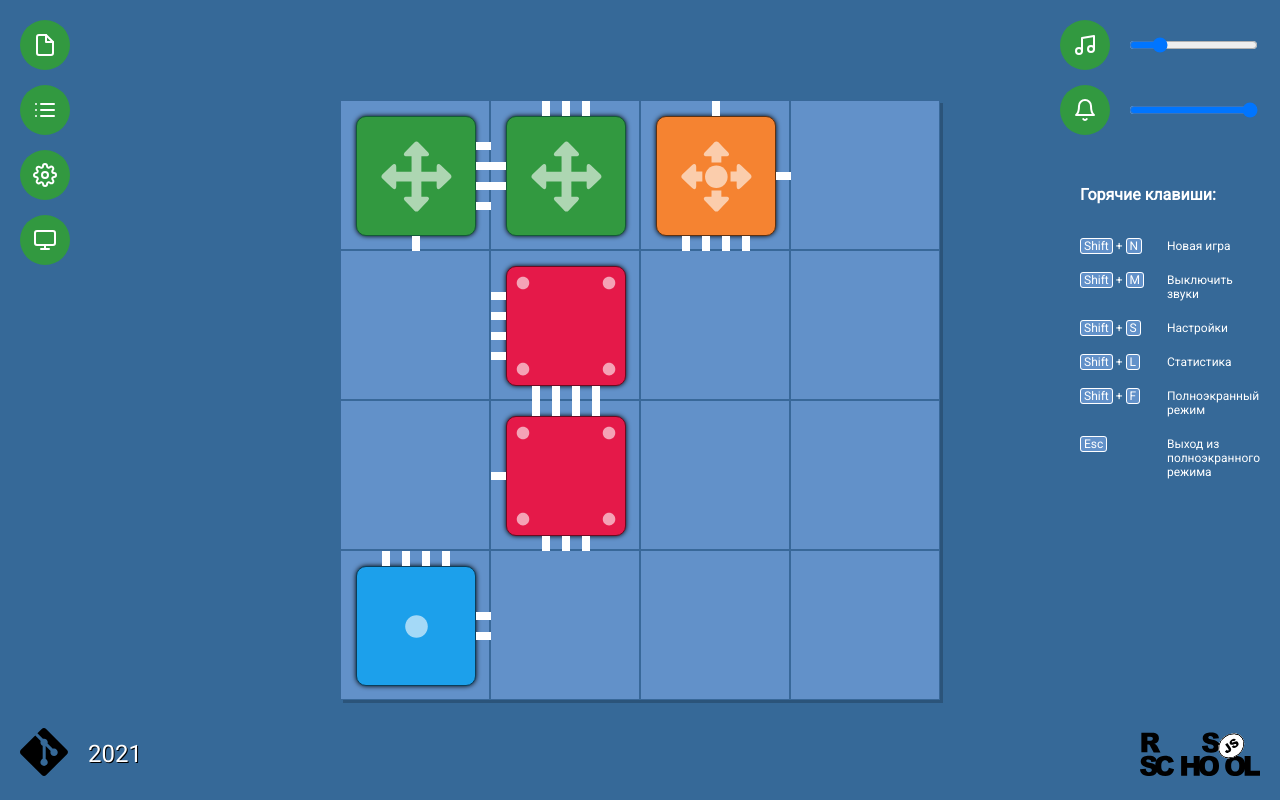
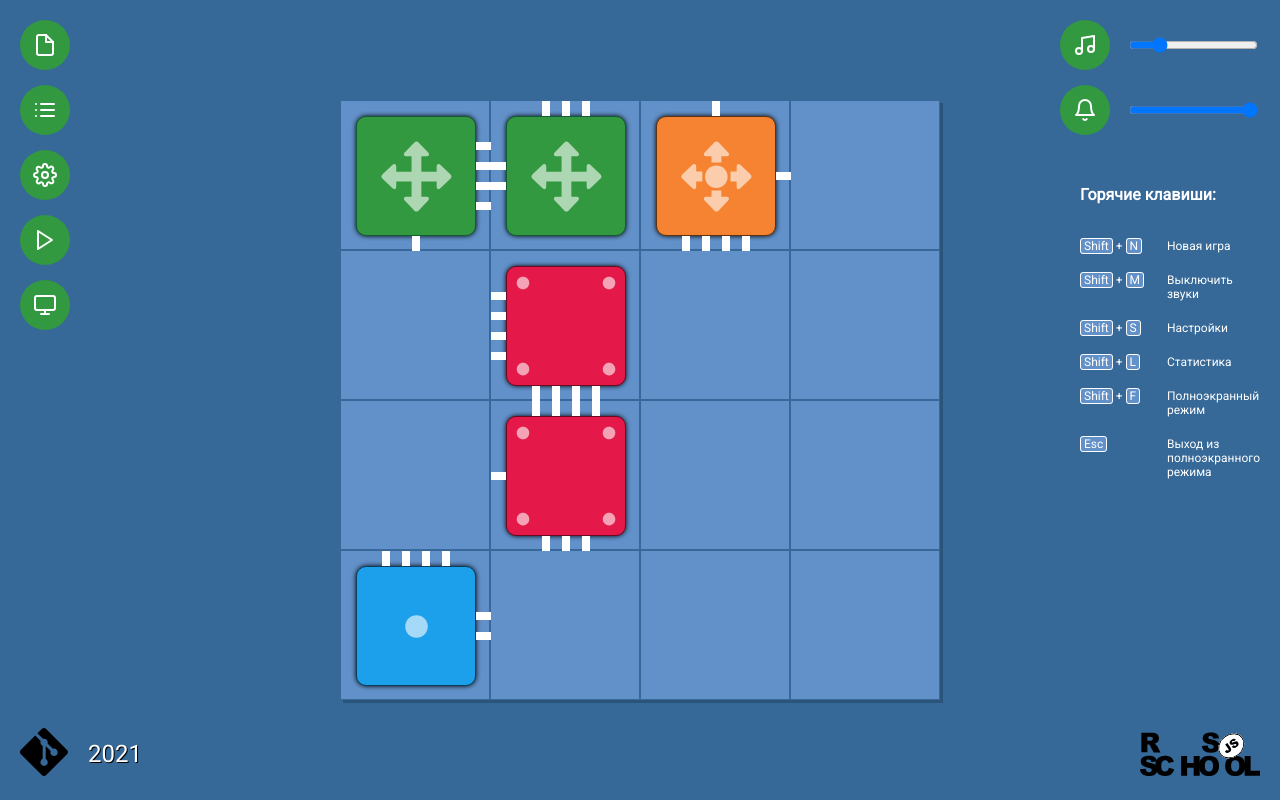
Before and after one commit to victorlitvinenko/react-game, a React (Create React App) app: page / in a window 1280 px wide. Built offline with nearby package versions, Linux system fonts and the light colour scheme; no server answers; the HTML template or start-up script is replaced by a standard one.

Commit message:
feat: implement auto play

```diff
--- a/src/components/Game/Cube.tsx
+++ b/src/components/Game/Cube.tsx
@@ -61,7 +61,11 @@ const Cube: React.FC<Props> = ({ value, index }) => {
   });
 
   useEffect(() => {
-    value.changeTurns(rotation % 4);
+    setRotation(value.turns);
+  }, [value.turns]);
+
+  useEffect(() => {
+    value.changeTurns(rotation);
   }, [rotation, value]);
 
   useEffect(() => {
--- a/src/components/Game/Ui.tsx
+++ b/src/components/Game/Ui.tsx
@@ -108,6 +108,14 @@ const Ui: React.FC = () => {
         </NavLink>
         <Btn
           onClick={() => {
+            GridStore.init();
+            GridStore.autoPlay();
+          }}
+        >
+          <Icon.Play color="white" />
+        </Btn>
+        <Btn
+          onClick={() => {
             document.documentElement.requestFullscreen();
           }}
         >
--- a/src/stores/data/grid/cube.ts
+++ b/src/stores/data/grid/cube.ts
@@ -40,21 +40,29 @@ export class CubeType {
 
   connections: ConnectionsType;
 
-  constructor(kind: Kinds, turns = 0, connections = initialConnections) {
+  startPosition: number;
+
+  constructor(
+    kind: Kinds,
+    startPosition: number,
+    turns = 0,
+    connections = initialConnections
+  ) {
     this.id = runningId;
     runningId += 1;
     this.kind = kind;
     this.turns = turns;
     this.connections = connections;
+    this.startPosition = startPosition;
     makeAutoObservable(this);
   }
 
   get currentConnections(): ConnectionsType {
     return {
-      [(Sides.Top + this.turns) % 4]: this.connections[Sides.Top],
-      [(Sides.Right + this.turns) % 4]: this.connections[Sides.Right],
-      [(Sides.Bottom + this.turns) % 4]: this.connections[Sides.Bottom],
-      [(Sides.Left + this.turns) % 4]: this.connections[Sides.Left],
+      [(Sides.Top + (this.turns % 4)) % 4]: this.connections[Sides.Top],
+      [(Sides.Right + (this.turns % 4)) % 4]: this.connections[Sides.Right],
+      [(Sides.Bottom + (this.turns % 4)) % 4]: this.connections[Sides.Bottom],
+      [(Sides.Left + (this.turns % 4)) % 4]: this.connections[Sides.Left],
     } as ConnectionsType;
   }
 
--- a/src/stores/data/grid/grid-store.ts
+++ b/src/stores/data/grid/grid-store.ts
@@ -5,6 +5,8 @@ import random from '../../../libs/random';
 import { CubeType, Kinds, Sides } from './cube';
 import SettingsStore from '../../settings/settings-store';
 import StatisticsStore from '../../statistics/statistics-store';
+
+const AUTOPLAY_DELAY = 300;
 
 class GridStore {
   SettingsStore = SettingsStore;
@@ -38,7 +40,12 @@ class GridStore {
     positions?.forEach((position) => {
       if (position) {
         this.grid.push(
-          new CubeType(position.kind, position.turns, position.connections)
+          new CubeType(
+            position.kind,
+            position.startPosition,
+            position.turns,
+            position.connections
+          )
         );
       } else {
         this.grid.push(null);
@@ -52,6 +59,49 @@ class GridStore {
     this.createConnections();
     this.shuffleCubes();
     StatisticsStore.reset();
+  }
+
+  autoPlay() {
+    if (!this.hasWon) {
+      StatisticsStore.changeMovesCount(0);
+      let counter = 0;
+      this.grid.forEach(async (cell, idx) => {
+        if (cell) {
+          if (cell.turns % 4 !== 0) {
+            setTimeout(() => {
+              if (cell.turns % 4 !== 0) cell.changeTurns(0);
+            }, counter * AUTOPLAY_DELAY);
+            counter += 1;
+          }
+          if (cell.startPosition !== idx) {
+            setTimeout(() => {
+              const emptyCellsPositions = this.grid.reduce(
+                (acc: number[], el: CubeType | null, ind: number) => {
+                  if (!el) return [...acc, ind];
+                  return acc;
+                },
+                []
+              );
+              if (cell.startPosition !== idx)
+                if (this.grid[cell.startPosition]) {
+                  this.moveCube(
+                    idx,
+                    emptyCellsPositions[
+                      random(0, emptyCellsPositions.length - 1)
+                    ]
+                  );
+                } else {
+                  this.moveCube(idx, cell.startPosition);
+                }
+            }, counter * AUTOPLAY_DELAY);
+            counter += 1;
+          }
+        }
+      });
+      setTimeout(() => {
+        if (!this.hasWon) this.autoPlay();
+      }, counter * AUTOPLAY_DELAY);
+    }
   }
 
   get hasWon() {
@@ -133,7 +183,7 @@ class GridStore {
         }
       };
 
-      this.grid[position] = new CubeType(getRandomType());
+      this.grid[position] = new CubeType(getRandomType(), position);
       allPositions.push(position);
       currentPosition = position;
     }
--- a/src/stores/settings/settings-store.ts
+++ b/src/stores/settings/settings-store.ts
@@ -38,8 +38,8 @@ class SettingsStore {
       if (this.cubesCount < 2) {
         this.changeCubesCount(2);
       }
-      if (this.cubesCount > this.gridSize ** 2 - 1) {
-        this.changeCubesCount(this.gridSize ** 2 - 1);
+      if (this.cubesCount > this.gridSize ** 2 - 4) {
+        this.changeCubesCount(this.gridSize ** 2 - 4);
       }
       autorun(() => {
         localStorage.setItem(
--- a/src/stores/statistics/statistics-store.ts
+++ b/src/stores/statistics/statistics-store.ts
@@ -62,6 +62,10 @@ class StatisticsStore {
   move() {
     this.movesCount += 1;
   }
+
+  changeMovesCount(num: number) {
+    this.movesCount = num;
+  }
 }
 
 export default new StatisticsStore();
```
